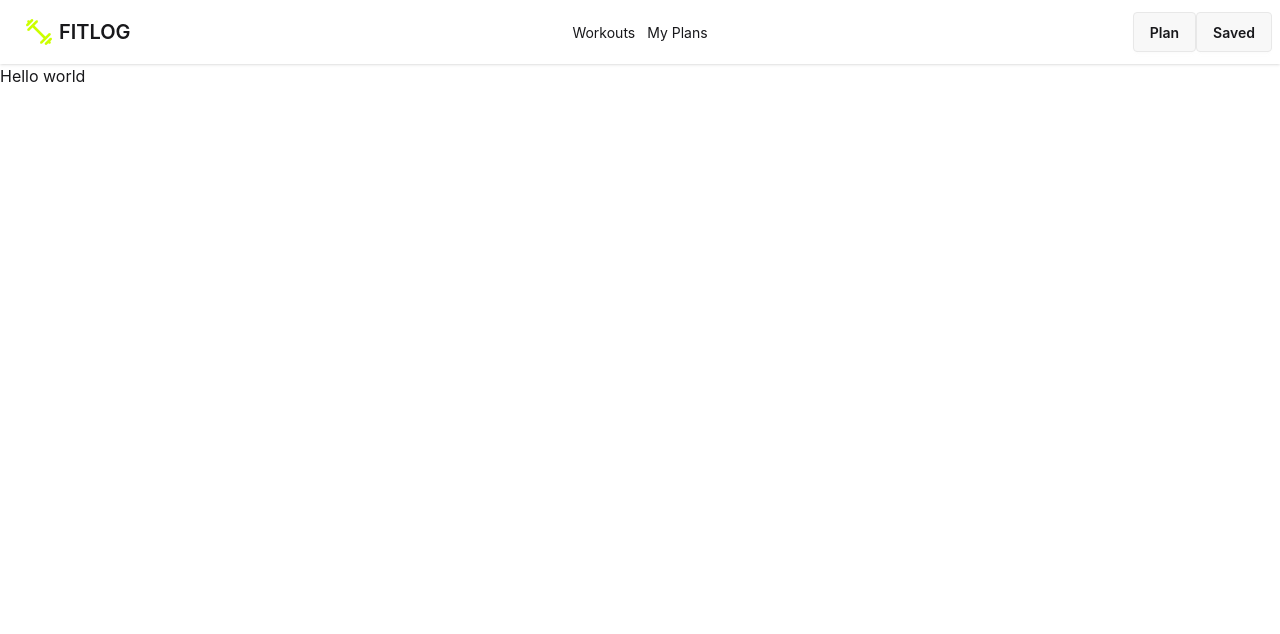
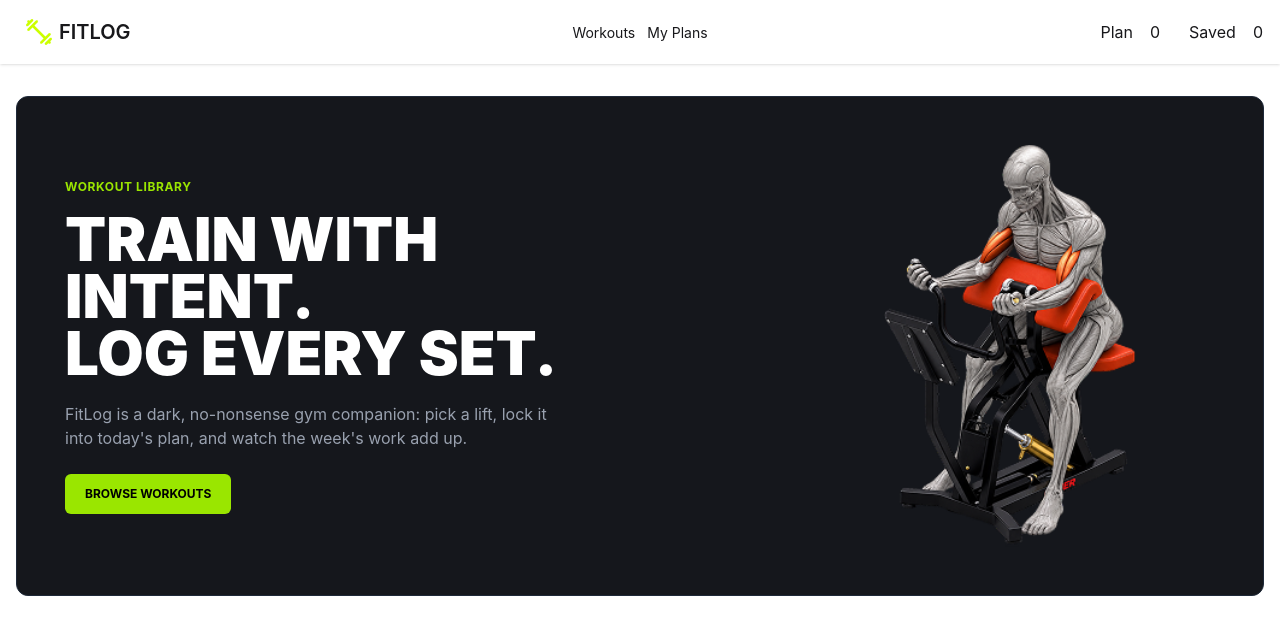
Before and after one commit to Razdee01/fit-log, a Next.js app: page / in a window 1280 px wide. Shown: the top 634 px of the page. Built offline with nearby package versions, Linux system fonts and the light colour scheme.

Commit message:
banner complete

```diff
--- /dev/null
+++ b/src/app/My-plan/page.tsx
@@ -0,0 +1,11 @@
+import React from 'react';
+
+const MyPlanPage = () => {
+    return (
+        <div>
+            <h2>My plan</h2>
+        </div>
+    );
+};
+
+export default MyPlanPage;
--- a/src/app/Work-out/page.tsx
+++ /dev/null
@@ -1,11 +0,0 @@
-import React from 'react';
-
-const WorkOutPage = () => {
-    return (
-        <div>
-            <h2>This is Work out page</h2>
-        </div>
-    );
-};
-
-export default WorkOutPage;
--- a/src/app/page.tsx
+++ b/src/app/page.tsx
@@ -1,7 +1,8 @@
+import Banner from "@/components/Banner";
 
 
 export default function Home() {
   return (
-    <h2>Hello world</h2>
+    <Banner></Banner>
   )
 }
--- /dev/null
+++ b/src/components/Banner.tsx
@@ -0,0 +1,53 @@
+
+import Image from "next/image";
+import Link from "next/link";
+import React from "react";
+import workoutImage from "@/assets/banner.png";
+
+const Banner = () => {
+  return (
+    <section className="mx-auto w-full container px-4 py-8">
+      <div className="flex flex-col rounded-xl border border-gray-800 bg-[#15171c] md:flex-row">
+
+        {/* Left Content */}
+        <div className="flex w-full flex-col justify-center p-6 md:w-3/5 md:p-12">
+          <p className="mb-4 text-xs font-bold uppercase tracking-wider text-lime-400">
+            Workout Library
+          </p>
+
+          <h1 className="max-w-xl text-4xl font-black uppercase leading-[0.95] text-white md:text-5xl lg:text-6xl">
+            Train with intent.
+            <br />
+            Log every set.
+          </h1>
+
+          <p className="mt-5 max-w-lg text-sm leading-6 text-gray-400 md:text-base">
+            FitLog is a dark, no-nonsense gym companion: pick a lift, lock it
+            into today&apos;s plan, and watch the week&apos;s work add up.
+          </p>
+
+          <div className="mt-6">
+            <Link
+              href="/Work-out"
+              className="inline-flex items-center rounded-md bg-lime-400 px-5 py-3 text-xs font-bold uppercase text-black transition hover:bg-lime-300"
+            >
+              Browse Workouts
+            </Link>
+          </div>
+        </div>
+
+        {/* Right Image */}
+        <div className="w-full p-6 md:w-2/5 md:p-12">
+          <Image
+            src={workoutImage}
+            alt="Workout"
+            className="h-auto w-full rounded-lg"
+          />
+        </div>
+
+      </div>
+    </section>
+  );
+};
+
+export default Banner;
--- a/src/components/NavBar.tsx
+++ b/src/components/NavBar.tsx
@@ -1,18 +1,17 @@
 import Image from "next/image";
 import Link from "next/link";
-import React from "react";
 import logo from "@/assets/logo.png";
 
 const NavBar = () => {
   const links = (
     <>
-      <Link href="/Work-out">Workouts</Link>
-      <Link href="/My-plans">My Plans</Link>
+      <Link href="/">Workouts</Link>
+      <Link href="/My-plan">My Plans</Link>
     </>
   );
   return (
-    <div>
-      <div className="navbar bg-base-100 shadow-sm container mx-auto">
+    <div className="container mx-auto ">
+      <div className="navbar bg-base-100 shadow-sm ">
         <div className="navbar-start">
           <div className="dropdown">
             <div tabIndex={0} role="button" className="btn btn-ghost lg:hidden">
@@ -48,9 +47,20 @@ const NavBar = () => {
         <div className="navbar-center hidden lg:flex ">
           <ul className="menu menu-horizontal px-1 gap-3">{links}</ul>
         </div>
-        <div className="navbar-end">
-          <Link href={"/Work-out"} className="btn">Plan</Link>
-          <Link href={"/Work-out"} className="btn">Saved</Link>
+        <div className="navbar-end gap-5">
+          <Link href="/My-plan" >
+            <div className="flex items-center gap-2">
+              <div>Plan</div>
+              <div className="rounded-full border border-white px-2">0</div>
+            </div>
+          </Link>
+
+             <Link href="/My-plan" >
+            <div className="flex items-center gap-2">
+              <div>Saved</div>
+              <div className="rounded-full border border-white px-2">0</div>
+            </div>
+          </Link>
         </div>
       </div>
     </div>
```
